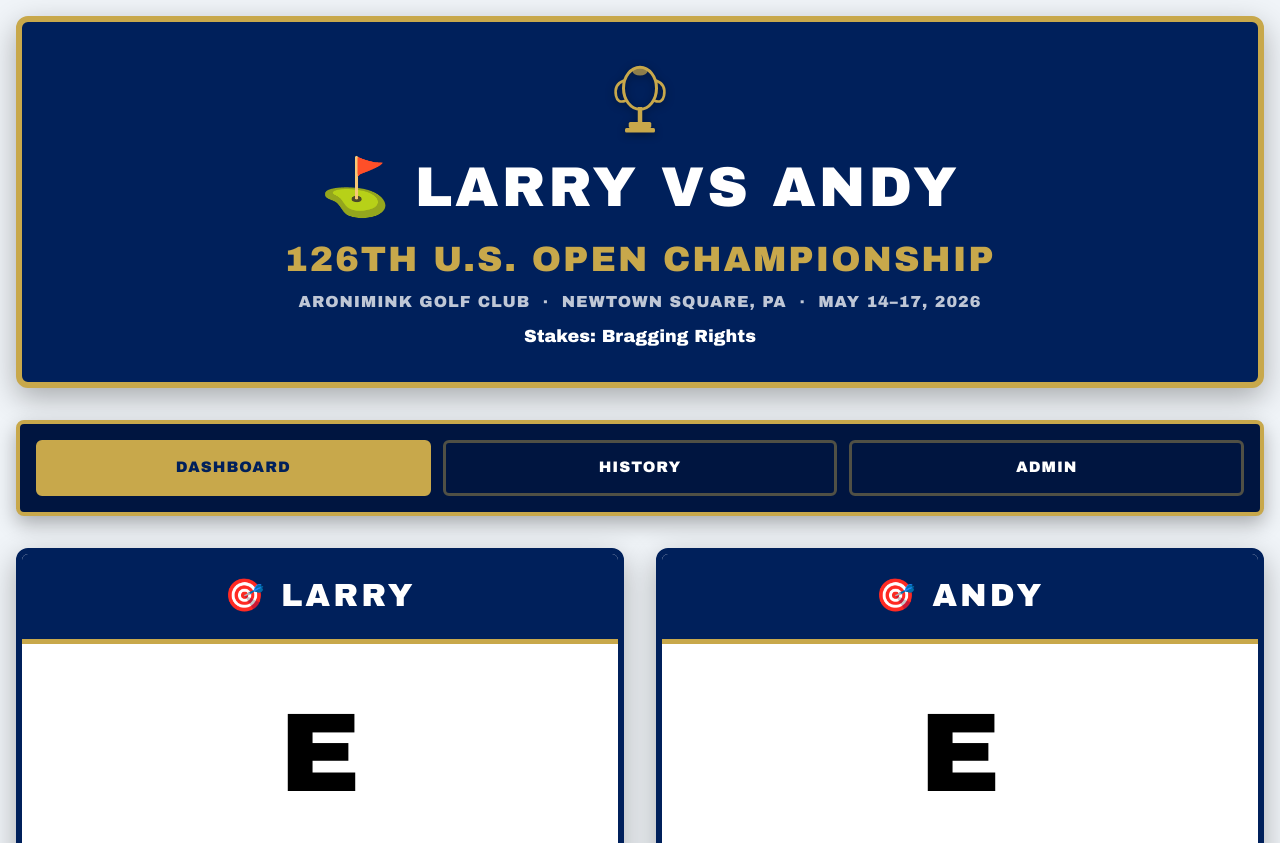
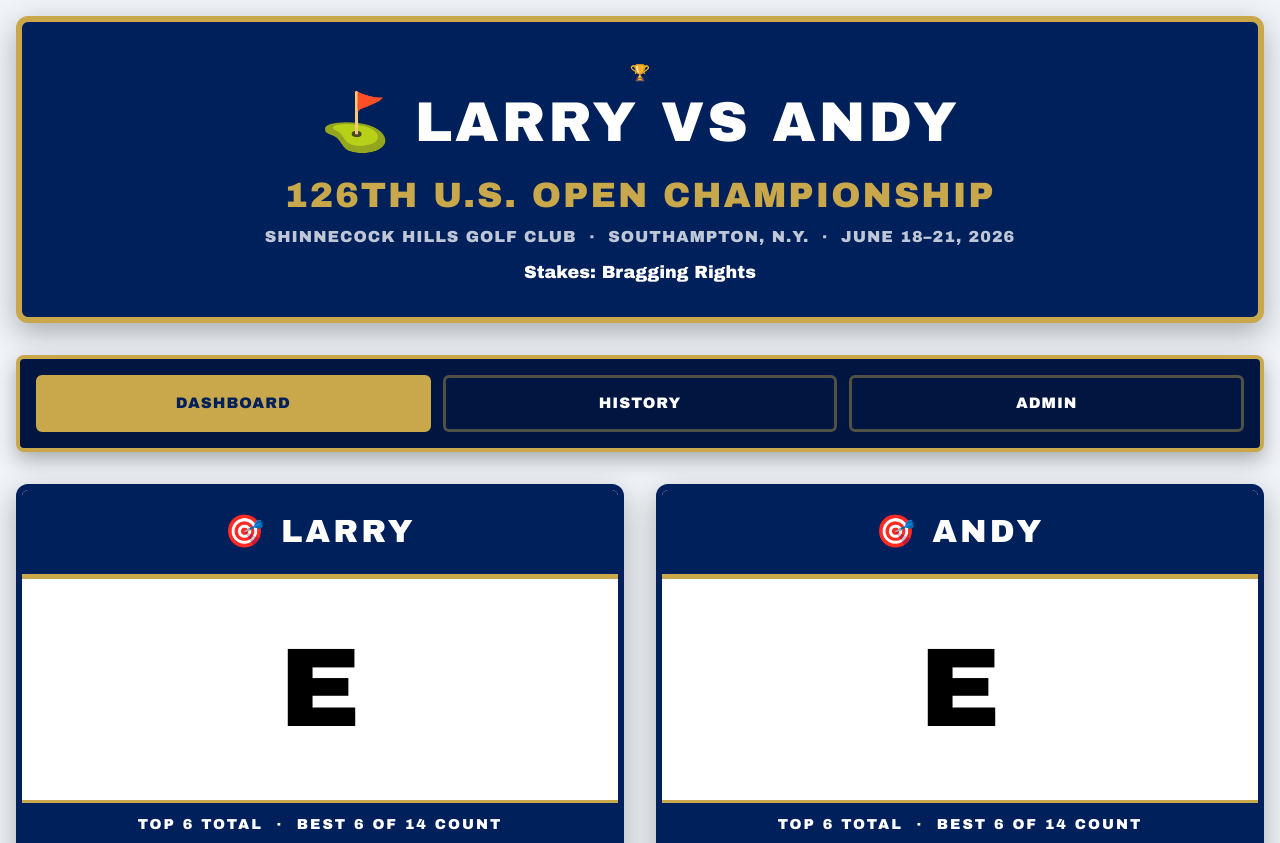
Before and after one commit to soverylarry/golf-betting-app, a Flask app: page / in a window 1280 px wide. Shown: the top 843 px of the page. Run offline with Flask 3, Linux system fonts and the light colour scheme; data that the repository does not hold is empty.

Commit message:
Update index.html

```diff
--- a/templates/index.html
+++ b/templates/index.html
@@ -3,27 +3,16 @@
 <head>
     <meta charset="UTF-8">
     <meta name="viewport" content="width=device-width, initial-scale=1.0">
-    <title>Larry vs Andy — PGA Championship</title>
+    <title>Larry vs Andy — U.S. Open</title>
     <link rel="stylesheet" href="{{ url_for('static', filename='style.css') }}">
 </head>
 <body>
     <div class="container">
         <header>
-            <!-- PGA Championship Trophy SVG -->
-            <div class="pga-trophy">
-                <svg viewBox="0 0 80 100" xmlns="http://www.w3.org/2000/svg" aria-hidden="true">
-                    <rect x="25" y="80" width="30" height="8" rx="2" fill="#C8A84B"/>
-                    <rect x="20" y="88" width="40" height="6" rx="2" fill="#C8A84B"/>
-                    <rect x="37" y="60" width="6" height="20" fill="#C8A84B"/>
-                    <ellipse cx="40" cy="35" rx="22" ry="28" fill="none" stroke="#C8A84B" stroke-width="4"/>
-                    <path d="M18 25 Q5 30 8 45 Q10 55 20 52" fill="none" stroke="#C8A84B" stroke-width="3.5" stroke-linecap="round"/>
-                    <path d="M62 25 Q75 30 72 45 Q70 55 60 52" fill="none" stroke="#C8A84B" stroke-width="3.5" stroke-linecap="round"/>
-                    <ellipse cx="40" cy="12" rx="10" ry="6" fill="#C8A84B" opacity="0.7"/>
-                </svg>
-            </div>
+            <div class="uso-trophy">🏆</div>
             <h1>⛳ Larry vs Andy</h1>
             <p class="tournament-name">{{ tournament_name }}</p>
-            <p class="venue-info">Aronimink Golf Club &nbsp;·&nbsp; Newtown Square, PA &nbsp;·&nbsp; May 14–17, 2026</p>
+            <p class="venue-info">Shinnecock Hills Golf Club &nbsp;·&nbsp; Southampton, N.Y. &nbsp;·&nbsp; June 18–21, 2026</p>
             <p class="stakes">Stakes: {{ stakes }}</p>
         </header>
         <nav>
```
